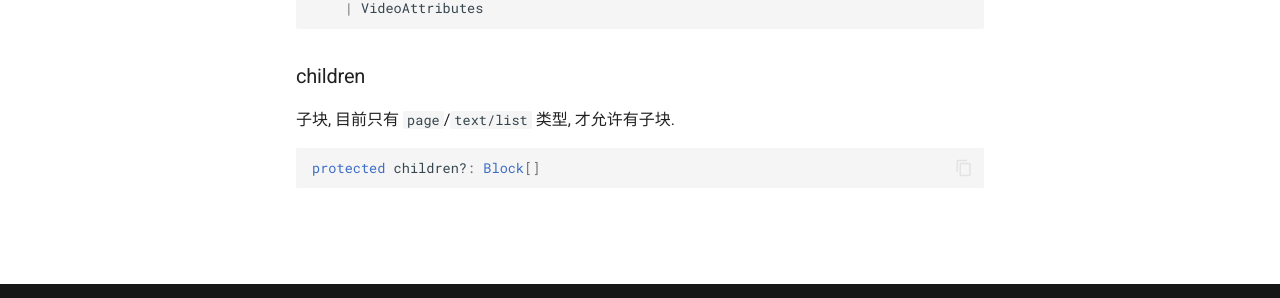
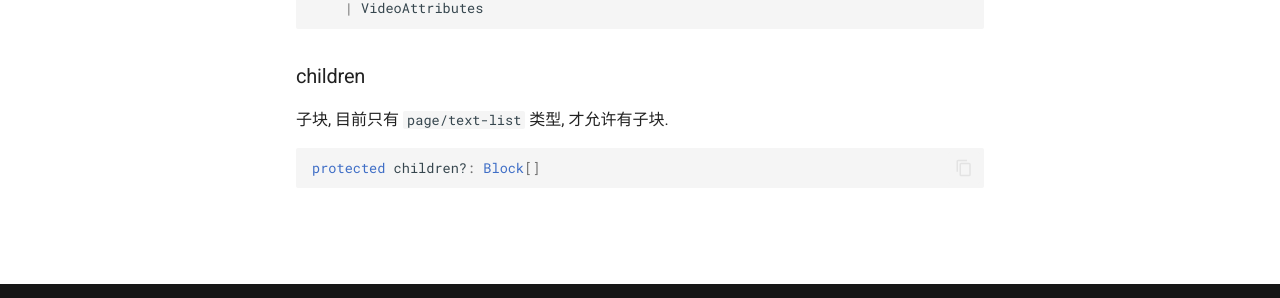
Before and after one commit to deup-io/docs, an MkDocs documentation site: the page built from docs/block.md, in a window 1280 px wide. Shown: the part 572-870 px from the top of the page. Built offline with MkDocs 1.6.1 and Material for MkDocs 9.7.7, drawn with Linux system fonts in a browser that asks for light colours.

````diff
--- a/docs/block.md
+++ b/docs/block.md
@@ -24,7 +24,7 @@ protected attributes:
 
 ### children
 
-子块, 目前只有 `page`/`text/list` 类型, 才允许有子块.
+子块, 目前只有 `page/text-list` 类型, 才允许有子块.
 
 ```typescript
 protected children?: Block[]
````
Also changed, not shown: docs/block-type.md (+1 -1 lines).
